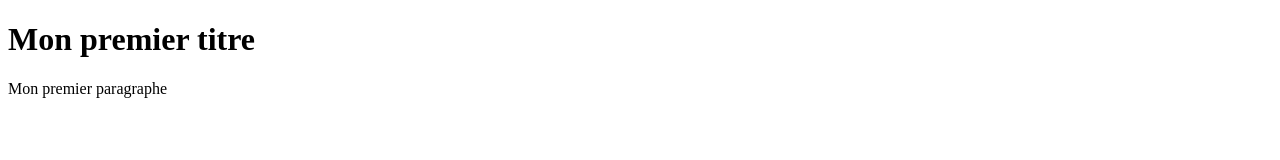
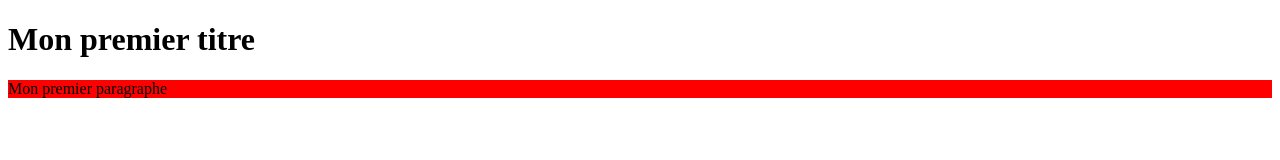
Before and after one commit to AttigR/structur_html, a plain HTML site: page index.html in a window 1280 px wide. Drawn offline with Linux system fonts and the light colour scheme.

Commit message:
ajout couleur rouge en fond de paragraphe

```diff
--- a/index.html
+++ b/index.html
@@ -8,7 +8,7 @@
 
   <body>
     <h1>Mon premier titre</h1>
-    <p>Mon premier paragraphe</p>
+    <p style="background: red;">Mon premier paragraphe</p>
 
   </body>
 </html>
```
